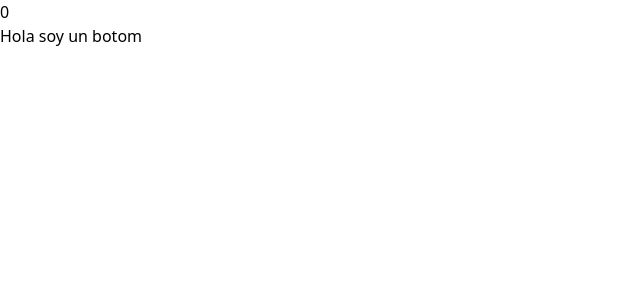
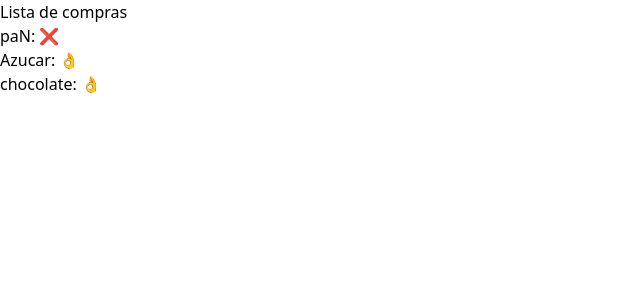
Before and after one commit to Jiwemoyo/LearnReact, a React (Vite) app: page / in a window 1280 px wide. Shown: the top 300 px of the page, without its empty margins (0-640 px from the left). Built offline with nearby package versions, Linux system fonts and the light colour scheme.

Commit message:
operador ternario M

```diff
--- /dev/null
+++ b/src/ListadoCompras.jsx
@@ -0,0 +1,20 @@
+import React from "react";
+
+const Producto = ({nombre,comprado}) => {
+  return <li>{nombre}: {comprado?'👌':'❌'}</li>;
+};
+
+const ListadoCompras = () => {
+  return (
+    <>
+      <h1 className=" text-4xl font-bold text-red-400">Lista de compras</h1>
+      <ol>
+        <Producto nombre={'paN'} comprado={false}></Producto>
+        <Producto nombre={'Azucar'} comprado={true}></Producto>
+        <Producto nombre={'chocolate'} comprado={true}></Producto>
+      </ol>
+    </>
+  );
+};
+
+export default ListadoCompras;
--- a/src/main.jsx
+++ b/src/main.jsx
@@ -2,11 +2,13 @@ import React from 'react'
 import ReactDOM from 'react-dom/client'
 import './index.css'
 import { Contador } from './Contador'
+import ListadoCompras from './ListadoCompras'
 
 
 // Se realizan cambios cada mes
 ReactDOM.createRoot(document.getElementById('root')).render(
   <React.StrictMode>
-    <Contador value={0}></Contador>
+    {/* <Contador value={0}></Contador> */}
+    <ListadoCompras/>
   </React.StrictMode>
 )
```
